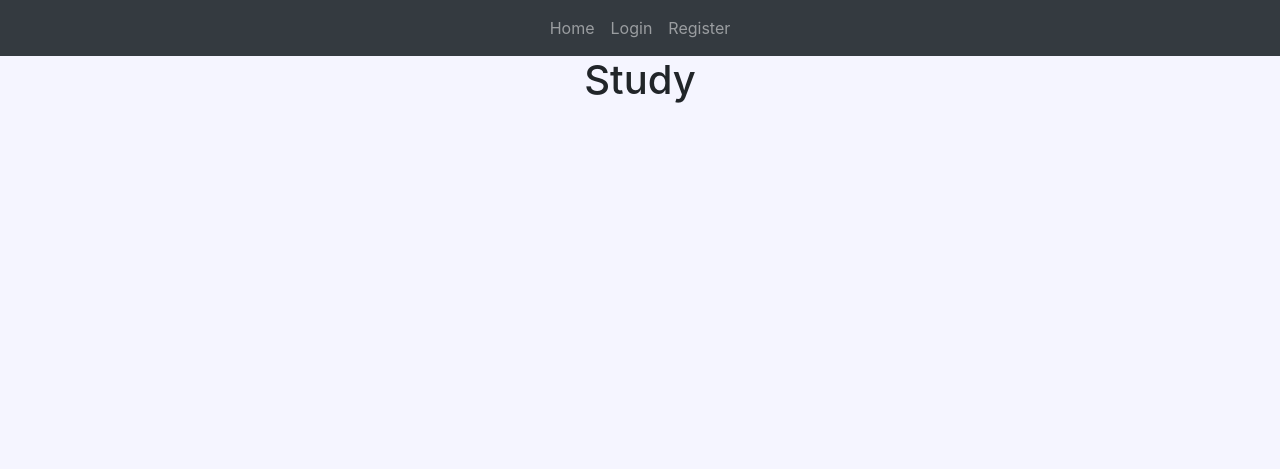
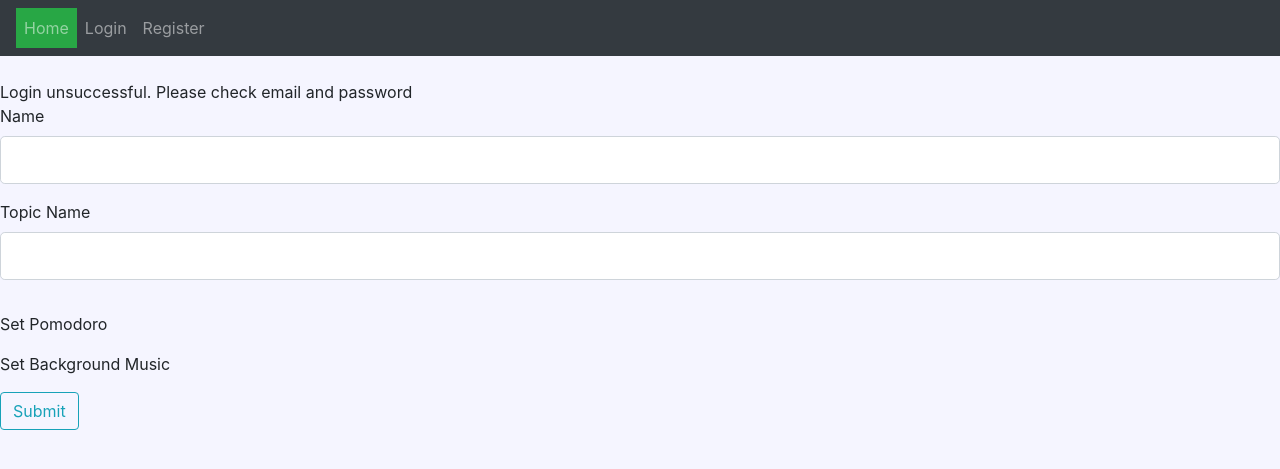
Before and after one commit to pranavmodx/Yaafa-, a Flask app: page /student/study in a window 1280 px wide. Shown: the top 469 px of the page. Run offline with Flask 2, Linux system fonts and the light colour scheme; some libraries are stand-ins or nearby versions.

Commit message:
Heyy fixed stuff

```diff
--- a/Hackathon/hackathon_app/forms.py
+++ b/Hackathon/hackathon_app/forms.py
@@ -1,5 +1,5 @@
 from flask_wtf import FlaskForm
-from wtforms import StringField, PasswordField, BooleanField, SubmitField
+from wtforms import StringField, PasswordField, BooleanField, SubmitField, TextField
 from wtforms.validators import DataRequired, Length, EqualTo, Email, ValidationError
 from hackathon_app.models import User
 from flask_login import current_user
@@ -40,4 +40,16 @@
 
 
 class StudentForm(FlaskForm):
-    pass
+    email = StringField('Email', validators=[DataRequired(), Email()])
+    password = PasswordField('Password', validators=[
+                             DataRequired()])
+    students = TextField('Students')
+    submit = SubmitField('Submit')
+
+
+class StudyForm(FlaskForm):
+    name = StringField('Name')
+    topic_name = StringField('Topic Name')
+    pomodoro = BooleanField('Set Pomodoro')
+    bg_music = BooleanField('Set Background Music')
+    submit = SubmitField('Submit')
--- a/Hackathon/hackathon_app/routes.py
+++ b/Hackathon/hackathon_app/routes.py
@@ -1,6 +1,6 @@
 from hackathon_app import app, db
 from flask import render_template, flash, redirect, url_for
-from hackathon_app.forms import RegistrationForm, LoginForm
+from hackathon_app.forms import RegistrationForm, LoginForm, StudyForm
 from hackathon_app.models import User
 from flask_login import login_user, logout_user, current_user, login_required
 from hackathon_app import bcrypt
@@ -64,7 +64,15 @@
 
 @app.route('/student/study')
 def study():
-    return render_template('student_study.html', title='Study')
+    form = StudyForm()
+
+    if form.validate_on_submit():
+        flash('You have logged in successfully.', 'success')
+        return redirect(url_for('student'))
+    else:
+        flash('Login unsuccessful. Please check email and password', 'danger')
+
+    return render_template('student_study.html', form=form, title='Login')
 
 
 @app.route('/student/solve')
--- a/Hackathon/hackathon_app/static/main.css
+++ b/Hackathon/hackathon_app/static/main.css
@@ -7,7 +7,9 @@
 }
 
 #nav{
+    background-color: "#2C3E50";
+}
 
-    background-color: "#2C3E50";
-
+#alignment {
+    text-align: right;
 }
--- a/Hackathon/hackathon_app/templates/layout.html
+++ b/Hackathon/hackathon_app/templates/layout.html
@@ -17,24 +17,25 @@
 </head>
 <body>
 
-    <nav class="navbar navbar-expand-sm navbar-dark bg-dark justify-content-center" id="nav">
+    <nav class="navbar navbar-expand-sm navbar-dark bg-dark" id="nav">
 
         <!-- Links -->
         <ul class="navbar-nav">
-            <li class="nav-item">
+            <li class="nav-item bg-success justify-content-center">
                 <a class="nav-link" href="{{ url_for('home') }}">Home</a>
             </li>
             {% if current_user.is_authenticated %}
-                <li>
+                <li class="nav-item">
                     <a class="nav-link" href="{{ url_for('logout') }}">Logout</a>
                 </li>
             {% else %}
-                <li class="nav-item">
+                <li class="nav-item justify-content-end">
                     <a class="nav-link" href="{{ url_for('login') }}">Login</a>
                 </li>
-                <li class="nav-item">
+                <li class="nav-item justify-content-center">
                     <a class="nav-link" href="{{ url_for('register') }}">Register</a>
                 </li>
+
             {% endif %}
         </ul>
 
--- a/Hackathon/hackathon_app/templates/student_study.html
+++ b/Hackathon/hackathon_app/templates/student_study.html
@@ -5,8 +5,53 @@
 {% endblock links %}
 
 {% block content %}
-    <div class="wrapper">
-        <h1>Study</h1>
-    </div>
+
+    <form  method="POST" action="" class="justify-content-center" width="800px">
+        {{ form.hidden_tag() }}
+        <fieldset class="form-group">
+            <div class="form-group">
+                {{ form.name.label(class="form-control-label") }}
+                {{ form.name(class="form-control form-control-lg") }}
+
+                    {% if form.name.errors %}
+                    {% for error in form.name.errors  %}
+                        <span>{{ error }}</span>
+                    {% endfor %}
+                    {% endif %}
+            </div>
+
+            <div class="form-group">
+                {{ form.topic_name.label(class="form-control-label") }}
+                {{ form.topic_name(class="form-control form-control-lg") }}
+                {% if form.topic_name.errors %}
+                    {% for error in form.topic_name.errors  %}
+                        {{ error }}
+                    {% endfor %}
+                {% endif %}
+            </div>
+        </fieldset>
+        <div id="others">
+            <div class="form-group">
+
+                {{ form.pomodoro(class="form-check-input") }}
+                {{ form.pomodoro.label(class="form-check-label") }}
+
+            </div>
+            <div class="form-group">
+
+                {{ form.bg_music(class="form-check-input") }}
+                {{ form.bg_music.label(class="form-check-label") }}
+
+            </div>
+            <div>
+                {{ form.submit(class="btn btn-outline-info") }}
+            </div>
+            <!-- <div>
+                <small class="text-muted">
+                    Don't have an account? <a href="{{ url_for('register') }}">Sign Up</a>
+                </small>
+            </div> -->
+        </div>
+    </form>
 
 {% endblock content %}
```
Also changed, not shown: Hackathon/hackathon_app/static/home.css (+7 -2 lines), Hackathon/hackathon_app/templates/home.html (+2 -11 lines), Hackathon/hackathon_app/static/images/student_logo.jpg (added).
